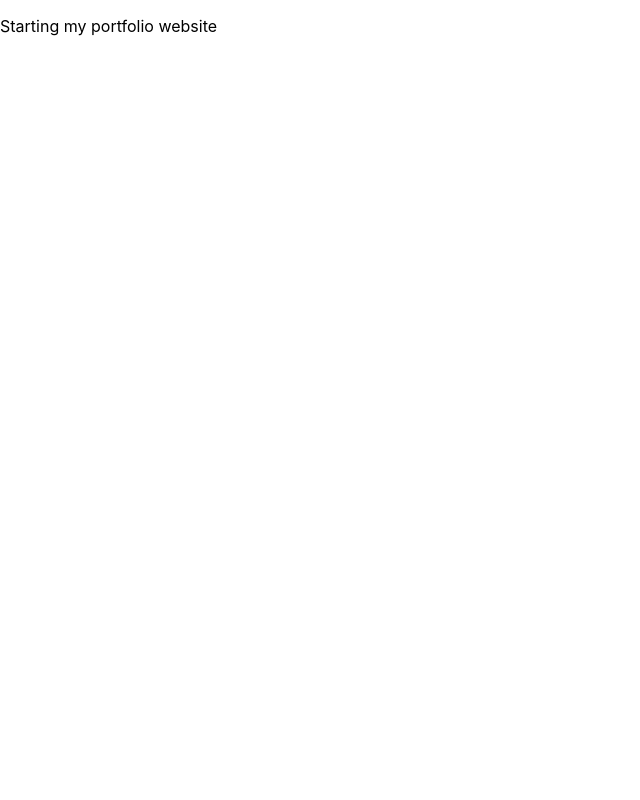
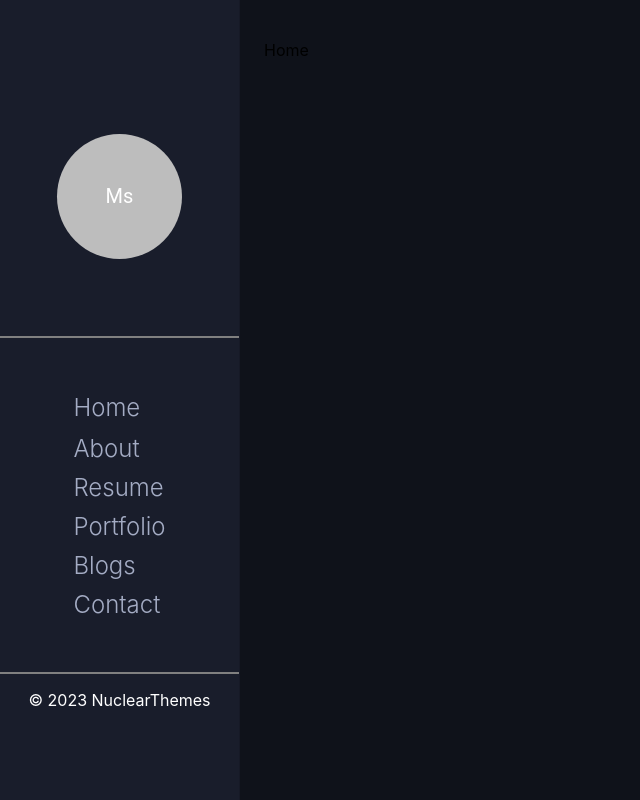
Before and after one commit to Marquessmalley/portfolio_website, a React (Create React App) app: page / in a window 1280 px wide. Shown: the whole page, without its empty margins (0-640 px from the left). Built offline with nearby package versions, Linux system fonts and the light colour scheme.

Commit message:
setup app layout,drawer, router

```diff
--- a/package.json
+++ b/package.json
@@ -5,12 +5,15 @@
   "dependencies": {
     "@emotion/react": "^11.10.6",
     "@emotion/styled": "^11.10.6",
+    "@material-ui/icons": "^4.11.3",
+    "@mui/icons-material": "^5.11.16",
     "@mui/material": "^5.11.16",
     "@testing-library/jest-dom": "^5.16.5",
     "@testing-library/react": "^13.4.0",
     "@testing-library/user-event": "^13.5.0",
     "react": "^18.2.0",
     "react-dom": "^18.2.0",
+    "react-router-dom": "^6.10.0",
     "react-scripts": "5.0.1",
     "web-vitals": "^2.1.4"
   },
--- a/src/App.js
+++ b/src/App.js
@@ -1,8 +1,47 @@
+import { Box, AppBar, Toolbar } from "@mui/material";
+import MenuIcon from "@mui/icons-material/Menu";
+import { Routes, Route } from "react-router-dom";
+import SideDrawer from "./components/Drawer/SideDrawer";
+import Home from "./pages/Home/Home";
 function App() {
+  const drawerWidth = 240;
+
   return (
-    <div className="App">
-      <p>Starting my portfolio website</p>
-    </div>
+    <Box sx={{ display: "flex" }}>
+      <AppBar
+        position="fixed"
+        sx={{
+          background: "rgb(15,18,26)",
+          display: { xs: "block", sm: "none" },
+        }}
+      >
+        <Toolbar>
+          <MenuIcon sx={{ color: "#fff" }} />
+        </Toolbar>
+      </AppBar>
+      <Box
+        component="nav"
+        sx={{ width: { sm: drawerWidth }, flexShrink: { sm: 0 } }}
+        aria-label="mailbox folders"
+      >
+        <SideDrawer />
+      </Box>
+
+      {/* CONTENT */}
+      <Box
+        component="main"
+        sx={{
+          mt: 2,
+          flexGrow: 1,
+          p: 3,
+          width: { sm: `calc(100% - ${drawerWidth}px)` },
+        }}
+      >
+        <Routes>
+          <Route path="/" element={<Home />} />
+        </Routes>
+      </Box>
+    </Box>
   );
 }
 
--- /dev/null
+++ b/src/components/Drawer/SideDrawer.js
@@ -0,0 +1,110 @@
+import { Box, Drawer, Avatar, Divider } from "@mui/material";
+const SideDrawer = () => {
+  const drawerWidth = 240;
+  return (
+    <>
+      <Drawer
+        variant="permanent"
+        sx={{
+          display: { xs: "none", sm: "block" },
+          "& .MuiDrawer-paper": {
+            boxSizing: "border-box",
+            width: drawerWidth,
+            background: "rgb(25,29,43)",
+          },
+        }}
+        open
+      >
+        <Box
+          sx={{
+            height: "100vh",
+            display: "flex",
+            flexDirection: "column",
+            alignItems: "center",
+          }}
+        >
+          <Box
+            sx={{
+              height: "35vh",
+              display: "flex",
+              justifyContent: "center",
+              alignItems: "center",
+              mt: 7,
+            }}
+          >
+            <Avatar sx={{ width: 125, height: 125 }}>Ms</Avatar>
+          </Box>
+          <Divider sx={{ border: ".7px solid grey", width: "100%" }} />
+          <ul style={{ listStyle: "none", padding: "2rem" }}>
+            <li
+              style={{
+                color: "#a4acc4",
+                fontSize: "1.5rem",
+                fontWeight: 300,
+                padding: "7px 0",
+              }}
+            >
+              Home
+            </li>
+            <li
+              style={{
+                color: "#a4acc4",
+                fontSize: "1.5rem",
+                fontWeight: 300,
+                padding: "5px 0",
+              }}
+            >
+              About
+            </li>
+            <li
+              style={{
+                color: "#a4acc4",
+                fontSize: "1.5rem",
+                fontWeight: 300,
+                padding: "5px 0",
+              }}
+            >
+              Resume
+            </li>
+            <li
+              style={{
+                color: "#a4acc4",
+                fontSize: "1.5rem",
+                fontWeight: 300,
+                padding: "5px 0",
+              }}
+            >
+              Portfolio
+            </li>
+            <li
+              style={{
+                color: "#a4acc4",
+                fontSize: "1.5rem",
+                fontWeight: 300,
+                padding: "5px 0",
+              }}
+            >
+              Blogs
+            </li>
+            <li
+              style={{
+                color: "#a4acc4",
+                fontSize: "1.5rem",
+                fontWeight: 300,
+                padding: "5px 0",
+              }}
+            >
+              Contact
+            </li>
+          </ul>
+          <Divider sx={{ border: ".7px solid grey", width: "100%" }} />
+          <Box>
+            <p style={{ color: "white" }}>© 2023 NuclearThemes</p>
+          </Box>
+        </Box>
+      </Drawer>
+    </>
+  );
+};
+
+export default SideDrawer;
--- a/src/index.css
+++ b/src/index.css
@@ -1,13 +1,14 @@
 body {
   margin: 0;
-  font-family: -apple-system, BlinkMacSystemFont, 'Segoe UI', 'Roboto', 'Oxygen',
-    'Ubuntu', 'Cantarell', 'Fira Sans', 'Droid Sans', 'Helvetica Neue',
+  font-family: -apple-system, BlinkMacSystemFont, "Segoe UI", "Roboto", "Oxygen",
+    "Ubuntu", "Cantarell", "Fira Sans", "Droid Sans", "Helvetica Neue",
     sans-serif;
   -webkit-font-smoothing: antialiased;
   -moz-osx-font-smoothing: grayscale;
+  background-color: rgb(15, 18, 26);
 }
 
 code {
-  font-family: source-code-pro, Menlo, Monaco, Consolas, 'Courier New',
+  font-family: source-code-pro, Menlo, Monaco, Consolas, "Courier New",
     monospace;
 }
--- a/src/index.js
+++ b/src/index.js
@@ -2,10 +2,13 @@ import React from "react";
 import ReactDOM from "react-dom/client";
 import "./index.css";
 import App from "./App";
+import { BrowserRouter as Router } from "react-router-dom";
 
 const root = ReactDOM.createRoot(document.getElementById("root"));
 root.render(
   <React.StrictMode>
-    <App />
+    <Router>
+      <App />
+    </Router>
   </React.StrictMode>
 );
--- /dev/null
+++ b/src/pages/Home/Home.js
@@ -0,0 +1,7 @@
+import React from "react";
+
+const Home = () => {
+  return <div>Home</div>;
+};
+
+export default Home;
```
Also changed, not shown: 1 other file (tests, documents, lock files or other folders).
